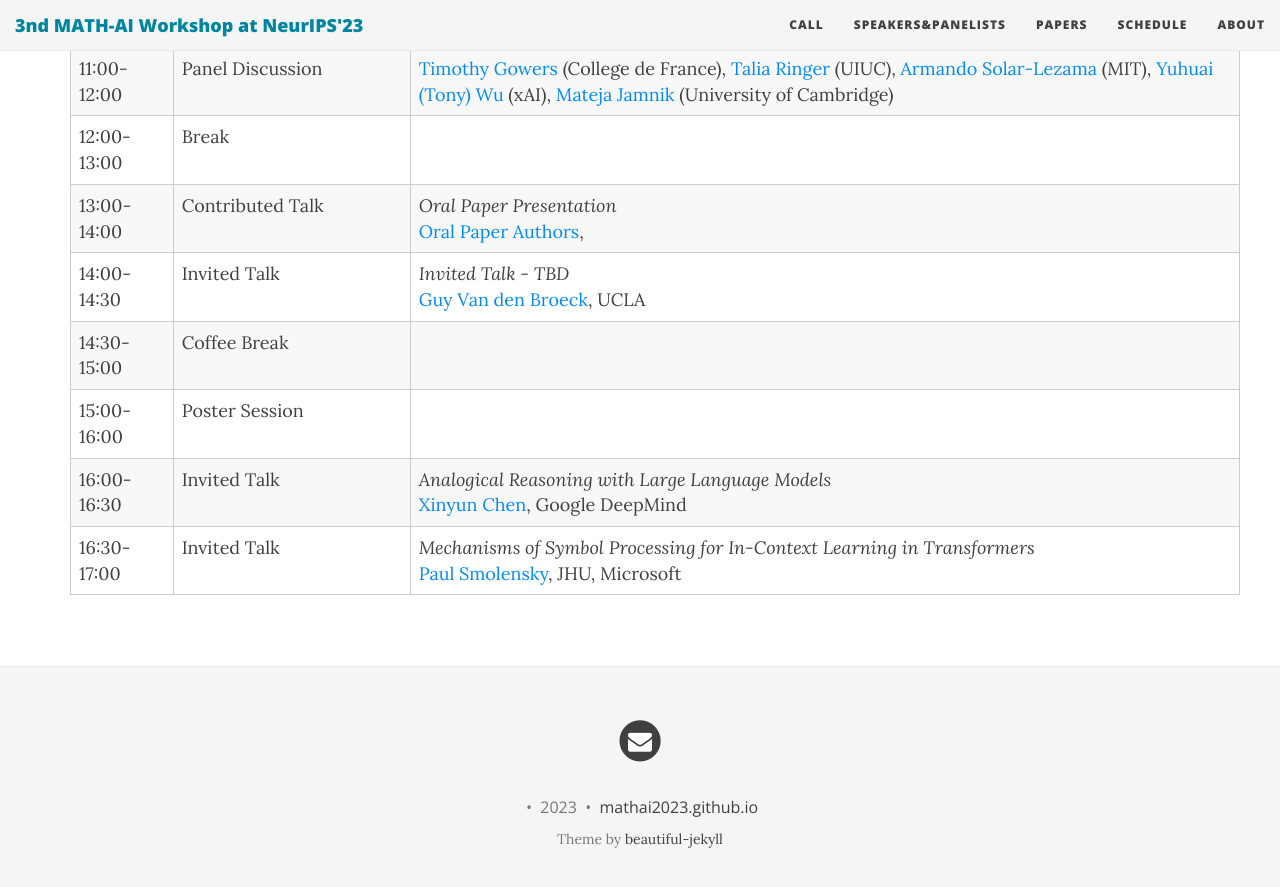
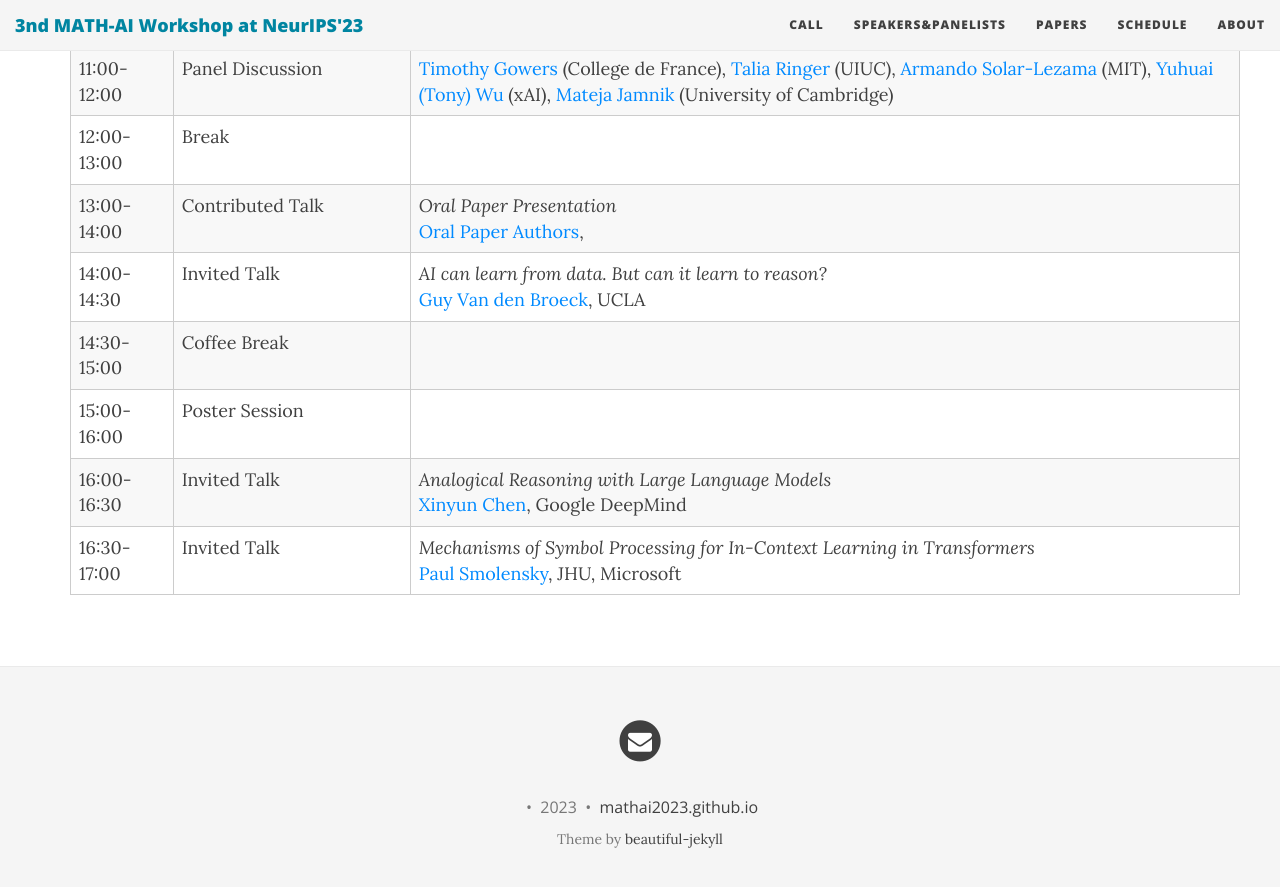
Before and after one commit to mathai2023/mathai2023.github.io, a Jekyll site: the page built from schedule.md, in a window 1280 px wide and 900 px high, scrolled down 824 px. Shown: the top 887 px of the window. Built offline with Jekyll 4.4.1, drawn with Linux system fonts in a browser that asks for light colours; nearby versions of some CDN libraries.

Commit message:
Update schedule.yml

```diff
--- a/_data/schedule.yml
+++ b/_data/schedule.yml
@@ -69,7 +69,7 @@ contrib1:
 
 fcharton:
   event: "fcharton"
-  title: "Invited Talk - TBD"
+  title: "AI can learn from data. But can it learn to reason?"
   start: "14:00-14:30"
   type: "Invited"
 
```
